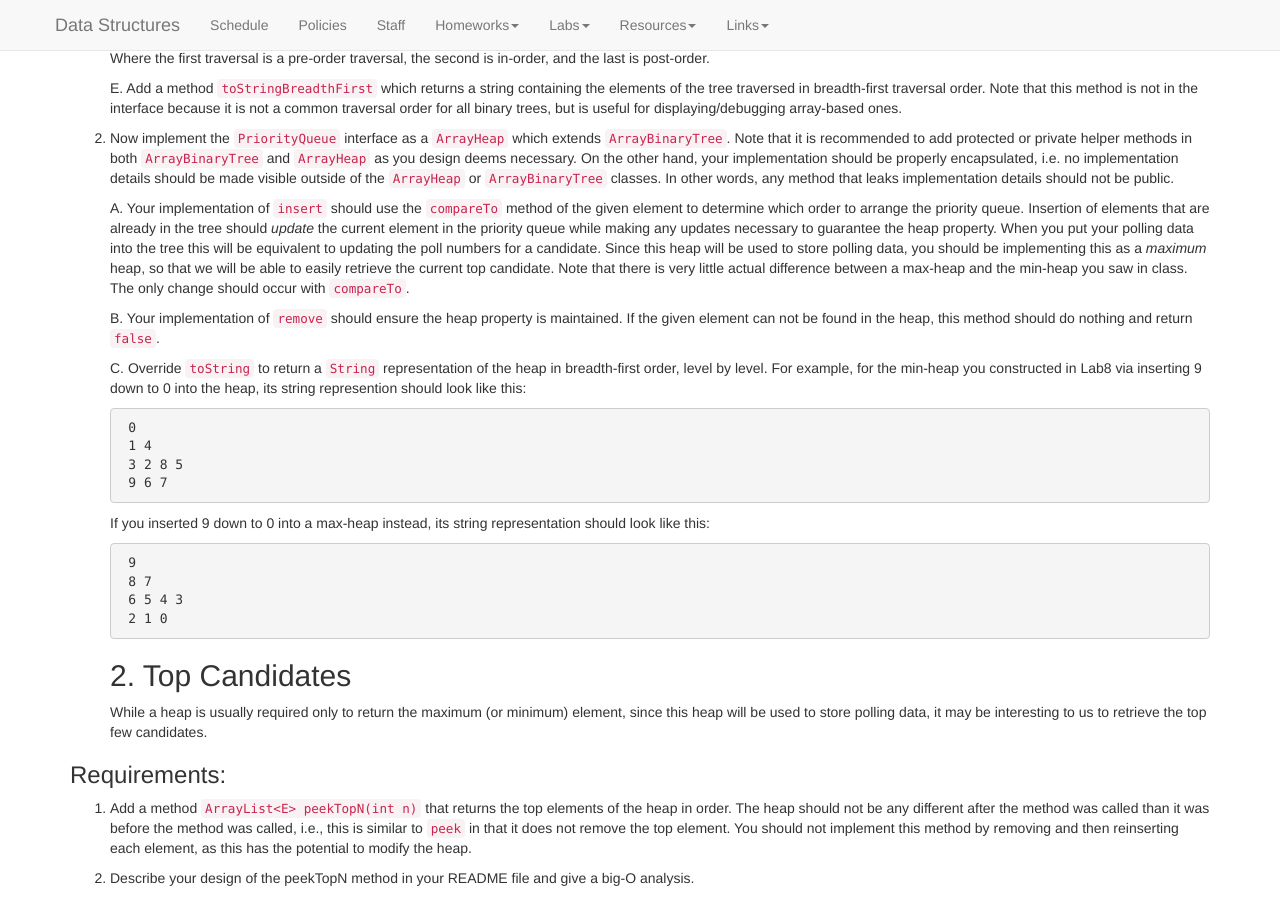
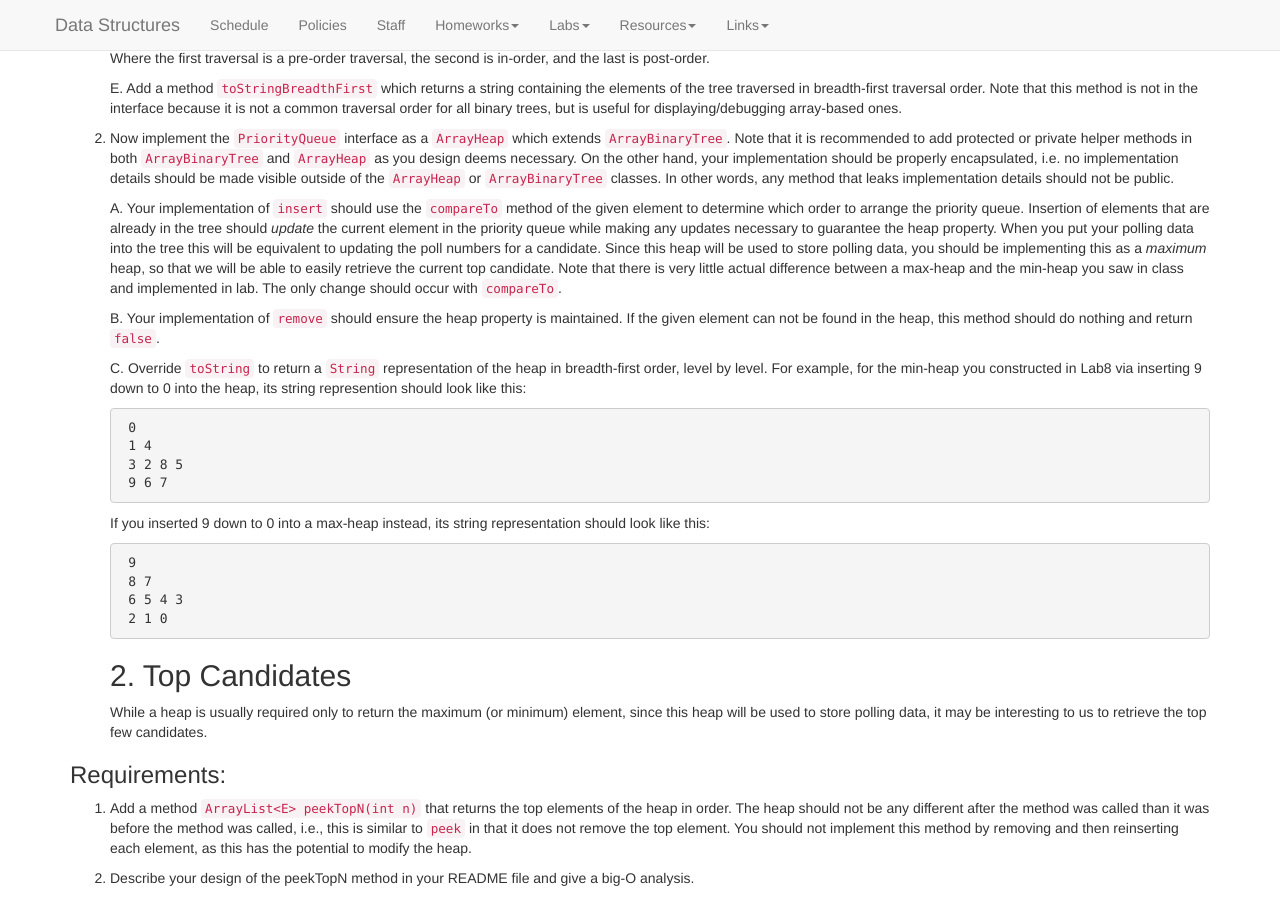
Before and after one commit to kalte0/BMC-CS-151.github.io, a Jekyll site: the page built from hws/HW06.md, in a window 1280 px wide and 900 px high, scrolled down 861 px. Built offline with Jekyll 4.4.1, drawn with Linux system fonts in a browser that asks for light colours; nearby versions of some CDN libraries.

Commit message:
Update HW06.md

```diff
--- a/hws/HW06.md
+++ b/hws/HW06.md
@@ -115,7 +115,7 @@ for a candidate. Since this heap will be used to store polling data, you
 should be implementing this as a <i>maximum</i> heap, so that we will be
 able to easily retrieve the current top candidate. Note that there is very
 little actual difference between a max-heap and the min-heap you saw
-in class. The only change should occur with `compareTo`.
+in class and implemented in lab. The only change should occur with `compareTo`.
 
 	B. Your implementation of `remove` should ensure the heap property is
 maintained. If the given element can not be found in the heap, this
```
